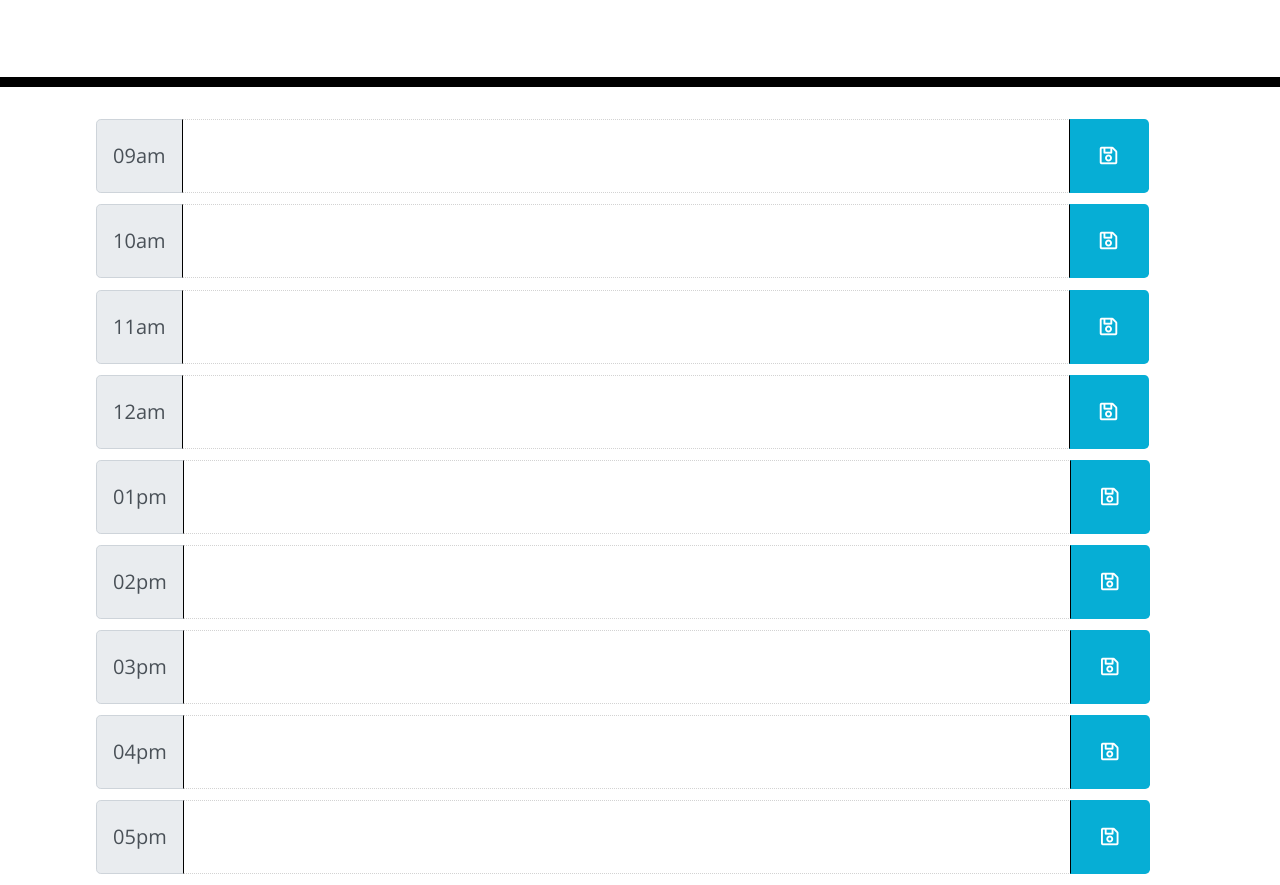
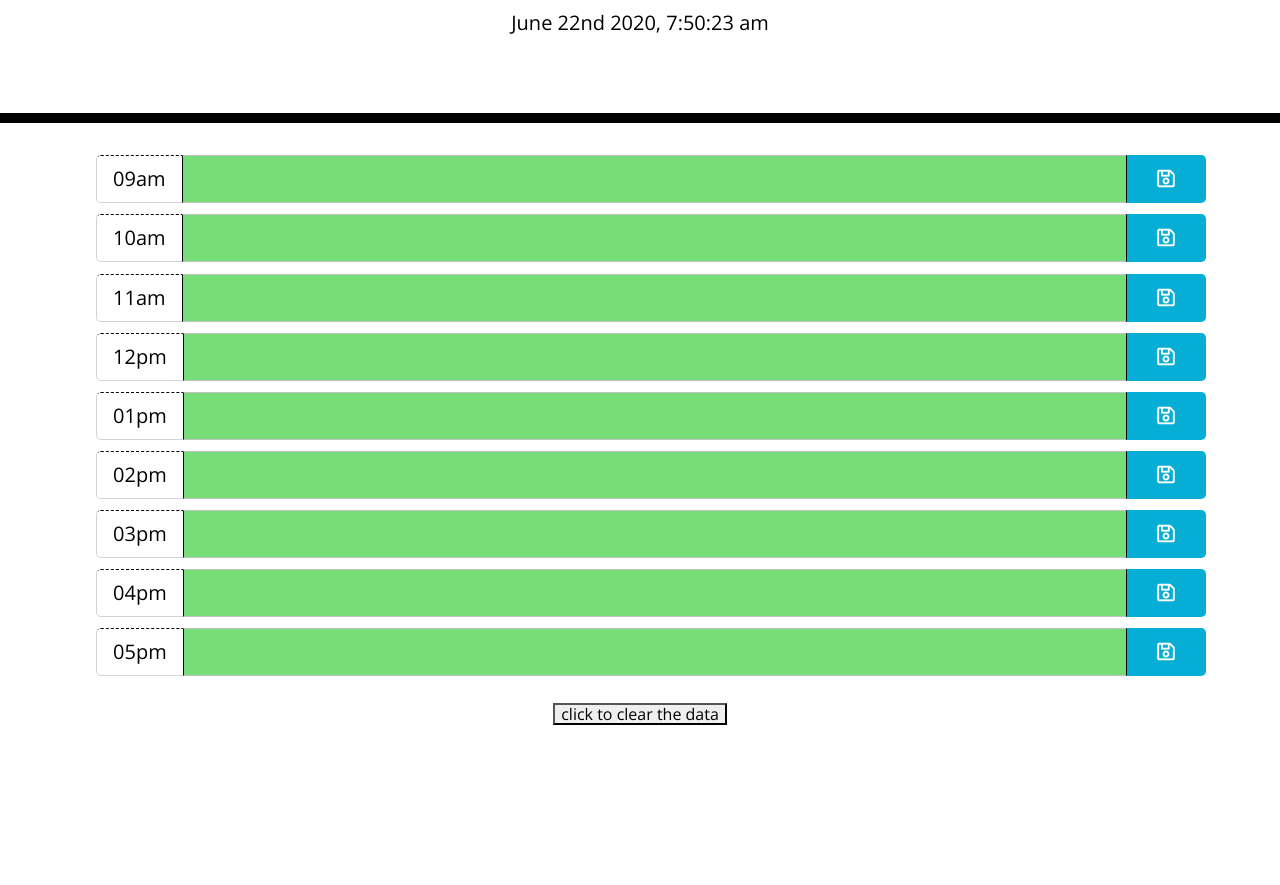
Before and after one commit to lordjuey/assignment5, a plain HTML site: page index.html in a window 1280 px wide. Shown: the part 181-1066 px from the top of the page. After the commit the page ends 906 px from the top, so only its background shows below. Drawn offline with nearby package versions, Linux system fonts and the light colour scheme.

Commit message:
i'm sure its good

```diff
--- a/index.html
+++ b/index.html
@@ -32,106 +32,113 @@
       <!-- Timeblocks go here -->
       <div class="input-group input-group-lg">
         <div class="input-group-prepend">
-          <span class="input-group-text time-block"> 09am</span>
+          <span class="input-group-text time-block hour" id='9'> 09am</span>
         </div>
-        <textarea> </textarea>
+        <input type="text" class='form-control input-text' id ="9am">
         <div class="input-group-append">
-          <button type="button" class="btn btn-outline saveBtn">
+          <button type="button" class="btn btn-outline saveBtn" id="btn9am">
             <span class="far fa-save"></span>
           </button>
         </div>
       </div>
       <div class="input-group input-group-lg">
         <div class="input-group-prepend">
-          <span class="input-group-text time-block">10am</span>
+          <span class="input-group-text time-block hour" id='10'>10am</span>
         </div>
-        <textarea> </textarea>
+        <input type="text" class='form-control input-text' id ="10am">
         <div class="input-group-append">
-          <button type="button" class="btn btn-outline saveBtn">
+          <button type="button" class="btn btn-outline saveBtn" id="btn10am">
             <span class="far fa-save"></span>
           </button>
         </div>
       </div>
       <div class="input-group input-group-lg">
         <div class="input-group-prepend">
-          <span class="input-group-text time-block">11am</span>
+          <span class="input-group-text time-block hour" id='11'>11am</span>
         </div>
-        <textarea> </textarea>
+        <input type="text" class='form-control input-text' id ="11am">
         <div class="input-group-append">
-          <button type="button" class="btn btn-outline saveBtn">
+          <button type="button" class="btn btn-outline saveBtn" id='btn11am'>
             <span class="far fa-save"></span>
           </button>
         </div>
       </div>
       <div class="input-group input-group-lg">
         <div class="input-group-prepend">
-          <span class="input-group-text time-block">12am</span>
+          <span class="input-group-text time-block hour" id='12'>12pm</span>
         </div>
-        <textarea> </textarea>
+        <input type="text" class='form-control input-text' id ="12pm">
         <div class="input-group-append">
-          <button type="button" class="btn btn-outline saveBtn">
+          <button type="button" class="btn btn-outline saveBtn" id='btn12pm'>
             <span class="far fa-save"></span>
           </button>
         </div>
       </div>
       <div class="input-group input-group-lg">
         <div class="input-group-prepend">
-          <span class="input-group-text time-block">01pm</span>
+          <span class="input-group-text time-block hour" id='13'>01pm</span>
         </div>
-        <textarea> </textarea>
+        <input type="text" class='form-control input-text' id ="1pm">
         <div class="input-group-append">
-          <button type="button" class="btn btn-outline saveBtn">
+          <button type="button" class="btn btn-outline saveBtn" id='btn1pm'>
             <span class="far fa-save"></span>
           </button>
         </div>
       </div>
       <div class="input-group input-group-lg">
         <div class="input-group-prepend">
-          <span class="input-group-text time-block">02pm</span>
+          <span class="input-group-text time-block hour" id='14'>02pm</span>
         </div>
-        <textarea> </textarea>
+        <input type="text" class='form-control input-text' id ="2pm">
         <div class="input-group-append">
-          <button type="button" class="btn btn-outline saveBtn">
+          <button type="button" class="btn btn-outline saveBtn" id='btn2pm'>
             <span class="far fa-save"></span>
           </button>
         </div>
       </div>
       <div class="input-group input-group-lg">
         <div class="input-group-prepend">
-          <span class="input-group-text time-block">03pm</span>
+          <span class="input-group-text time-block hour" id='15'>03pm</span>
         </div>
-        <textarea> </textarea>
+        <input type="text" class='form-control input-text' id ="3pm">
         <div class="input-group-append">
-          <button type="button" class="btn btn-outline saveBtn">
+          <button type="button" class="btn btn-outline saveBtn" id='btn3pm'>
             <span class="far fa-save"></span>
           </button>
         </div>
       </div>
       <div class="input-group input-group-lg">
         <div class="input-group-prepend">
-          <span class="input-group-text time-block">04pm</span>
+          <span class="input-group-text time-block hour" id='16'>04pm</span>
         </div>
-        <textarea> </textarea>
+        <input type="text" class='form-control input-text' id ="4pm">
         <div class="input-group-append">
-          <button type="button" class="btn btn-outline saveBtn">
+          <button type="button" class="btn btn-outline saveBtn" id='btn4pm'>
             <span class="far fa-save"></span>
           </button>
         </div>
       </div>
       <div class="input-group input-group-lg">
         <div class="input-group-prepend">
-          <span class="input-group-text time-block">05pm</span>
+          <span class="input-group-text time-block hour" id='17'>05pm</span>
         </div>
-        <textarea> </textarea>
+        <input type="text" class='form-control input-text' id ="5pm">
         <div class="input-group-append">
-          <button type="button" class="btn btn-outline saveBtn">
+          <button type="button" class="btn btn-outline saveBtn" id='btn5pm'>
             <span class="far fa-save"></span>
           </button>
         </div>
+      </div>
+      <br>
+      <div class="buttonDiv">
+          <button id='clearLocalBtn'>
+              click to clear the data
+          </button>
       </div>
     </div>
 
     <script src="https://code.jquery.com/jquery-3.4.1.min.js"></script>
     <script src="https://cdnjs.cloudflare.com/ajax/libs/moment.js/2.24.0/moment.min.js"></script>
+    <script src="script.js"></script>
   </body>
 </html>
--- a/script.js
+++ b/script.js
@@ -0,0 +1,106 @@
+//Getting the moment() method working on console first
+//declare currentTime function that runs in header
+let currentTime;
+let textInputs = [];
+
+function updateTime() {
+  currentTime = moment().format("MMMM Do YYYY, h:mm:ss a");
+  $("#currentDay").html(currentTime);
+
+  let currentHour = new Date().getHours();
+  console.log(currentHour);
+
+  for (let i = 0; i < 9; i++) {
+    let hourVal;
+    let hourIndex = $(".input-group-text");
+    let colourBox = $(".form-control");
+    hourVal = $(hourIndex)[i].id;
+    console.log(hourVal);
+
+    if (currentHour == hourVal) {
+      $(colourBox[i]).addClass("present");
+    }
+    if (currentHour > hourVal) {
+      $(colourBox[i]).addClass("past");
+    }
+    if (currentHour < hourVal) {
+      $(colourBox[i]).addClass("future");
+    }
+  }
+}
+
+//make a save function working -
+$("#btn9am").on("click", function () {
+  let boxInput9am = document.getElementById("9am");
+  let inputVal = boxInput9am.value;
+  console.log(inputVal);
+  textInputs.push(inputVal);
+  localStorage.setItem("textInput", JSON.stringify(textInputs));
+});
+
+$("#btn10am").on("click", function () {
+  let boxInput10am = document.getElementById("10am");
+  let inputVal = boxInput10am.value;
+  console.log(inputVal);
+  textInputs.push(inputVal);
+  localStorage.setItem("textInput", JSON.stringify(textInputs));
+});
+$("#btn11am").on("click", function () {
+  let boxInput11am = document.getElementById("11am");
+  let inputVal = boxInput11am.value;
+  console.log(inputVal);
+  textInputs.push(inputVal);
+  localStorage.setItem("textInput", JSON.stringify(textInputs));
+});
+$("#btn12pm").on("click", function () {
+  let boxInput12pm = document.getElementById("12pm");
+  let inputVal = boxInput12pm.value;
+  console.log(inputVal);
+  textInputs.push(inputVal);
+  localStorage.setItem("textInput", JSON.stringify(textInputs));
+});
+$("#btn1pm").on("click", function () {
+  let boxInput1pm = document.getElementById("1pm");
+  let inputVal = boxInput1pm.value;
+  console.log(inputVal);
+  textInputs.push(inputVal);
+  localStorage.setItem("textInput", JSON.stringify(textInputs));
+});
+$("#btn2pm").on("click", function () {
+  let boxInput2pm = document.getElementById("2pm");
+  let inputVal = boxInput2pm.value;
+  console.log(inputVal);
+  textInputs.push(inputVal);
+  localStorage.setItem("textInput", JSON.stringify(textInputs));
+});
+$("#btn3pm").on("click", function () {
+  let boxInput3pm = document.getElementById("3pm");
+  let inputVal = boxInput3pm.value;
+  console.log(inputVal);
+  textInputs.push(inputVal);
+  localStorage.setItem("textInput", JSON.stringify(textInputs));
+});
+$("#btn4pm").on("click", function () {
+  let boxInput4pm = document.getElementById("4pm");
+  let inputVal = boxInput4pm.value;
+  console.log(inputVal);
+  textInputs.push(inputVal);
+  localStorage.setItem("textInput", JSON.stringify(textInputs));
+});
+$("#btn5pm").on("click", function () {
+  let boxInput5pm = document.getElementById("5pm");
+  let inputVal = boxInput5pm.value;
+  console.log(inputVal);
+  textInputs.push(inputVal);
+  localStorage.setItem("textInput", JSON.stringify(textInputs));
+});
+// i'm sure there is a better way to write this repetitive code into one beautiful code but i"m struggling and it's late.
+
+$("#clearLocalBtn").on("click", function () {
+  localStorage.clear();
+});
+
+//set a function that adds past, present, future class to the textarea div
+
+updateTime();
+setInterval(updateTime, 1000);
--- a/style.css
+++ b/style.css
@@ -4,14 +4,14 @@ body {
   line-height: 1;
 }
 
-textarea {
+.input-text {
   background: transparent;
   border: dotted 1px lightgrey;
   resize: none;
   color: #000000;
   border-left: 1px solid black;
   padding: 20px;
-  width:80%;
+  width:70%;
 }
 
 .input-group{
@@ -76,3 +76,8 @@ textarea {
   font-size: 20px;
   transition: all 0.3s ease-in-out;
 }
+
+.buttonDiv{
+    display:flex;
+    justify-content: center;
+}
```
